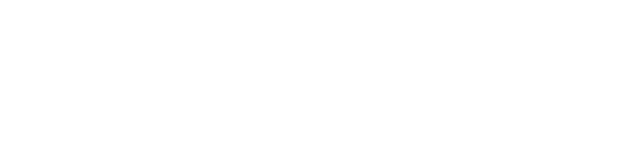
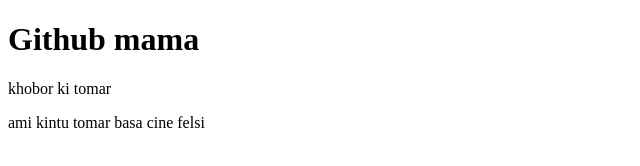
Before and after one commit to jrtanmoy/my-second-repo, a plain HTML site: page index.html in a window 1280 px wide. Shown: the whole page, without its empty margins (0-640 px from the left). Drawn offline with Linux system fonts and the light colour scheme.

Commit message:
added header

```diff
--- a/index.html
+++ b/index.html
@@ -7,6 +7,8 @@
     <title>My second github repo</title>
 </head>
 <body>
-
+    <h1>Github mama</h1>
+    <p>khobor ki tomar</p>
+    <p>ami kintu tomar basa cine felsi</p>
 </body>
 </html>
```
